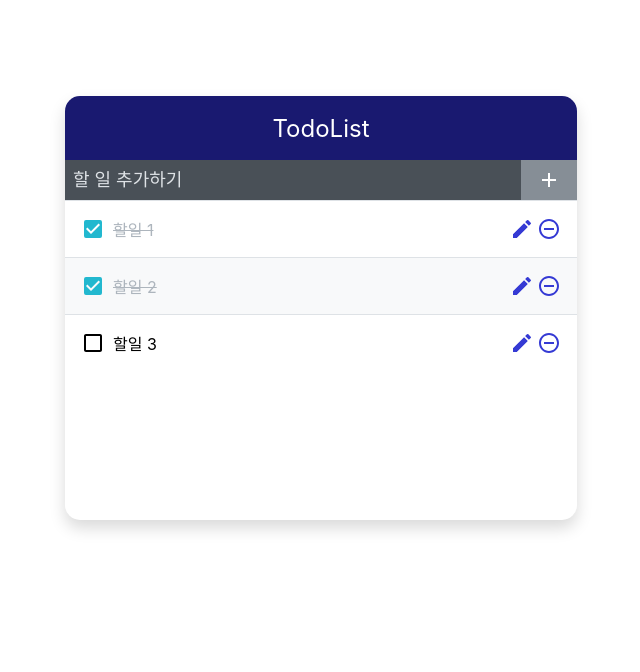
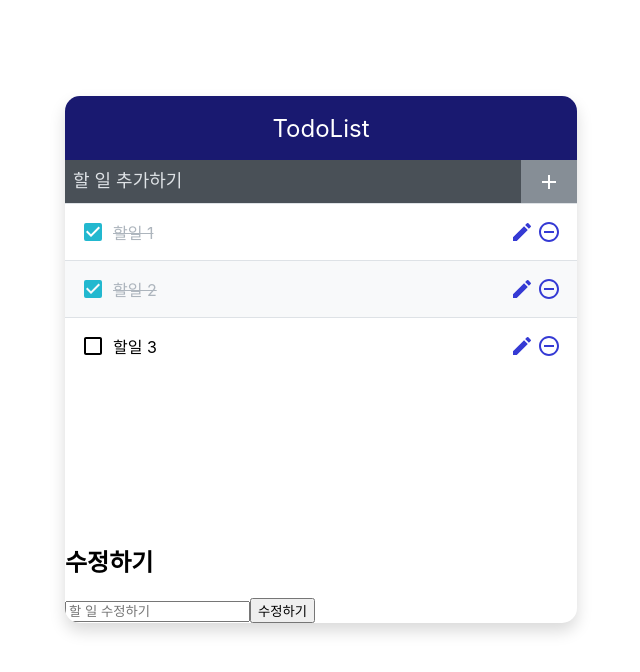
Before and after one commit to yeeun-b/React-Project, a React (Create React App) app: page /todolist in a window 1280 px wide. Both pictures are taken after a click on the element 841 px from the left and 229 px from the top of the page. Shown: the top 672 px of the page, without its empty margins (319-959 px from the left). Built offline with nearby package versions, Linux system fonts and the light colour scheme.

Commit message:
0913 scss 스탕리 수정

```diff
--- a/src/TodoEdit.js
+++ b/src/TodoEdit.js
@@ -1,5 +1,5 @@
 import './TodoEdit.scss';
-import {useCallback, useState} from "react";
+import {useCallback, useEffect, useState} from "react";
 
 const TodoEdit = ({selectedTodo, onUpdated, onInsertToggle, onChangeSelectedTodo}) => {
     const [value, setValue] = useState('');
@@ -13,6 +13,14 @@ const TodoEdit = ({selectedTodo, onUpdated, onInsertToggle, onChangeSelectedTodo
         // 새로고침 방지
         e.preventDefault();
     },[value],);
+
+    // todoListItem 클릭했을 때 해당 todo객체의 text 내용이 input에 뜨게 하기 위해
+    // useEffect 사용
+    useEffect(() => {
+        if (selectedTodo) {
+            setValue(selectedTodo.text);
+        }
+    }, [selectedTodo]);
 
     return(
         <div className="EditBacktround">
--- a/src/TodoEdit.scss
+++ b/src/TodoEdit.scss
@@ -1,4 +1,4 @@
-.EditBacktround {
+.TodoInsert {
     display: flex;
     background: #495057;
     input {
--- a/src/TodoListItem.js
+++ b/src/TodoListItem.js
@@ -14,7 +14,10 @@ const TodoListItem = ({todo, onRemove, onToggle, onInsertToggle, onChangeSelecte
                 <div className="text">{text}</div>
             </div>
             {/* 수정 버튼 */}
-            <div className="edit">
+            <div className="edit" onClick={() => {
+                onChangeSelectedTodo(todo)
+                onInsertToggle();
+            }}>
                 {/* 클릭 시 id를 기준으로 항목 삭제하는 함수 호출 */}
                 <MdModeEditOutline />
             </div>
```
